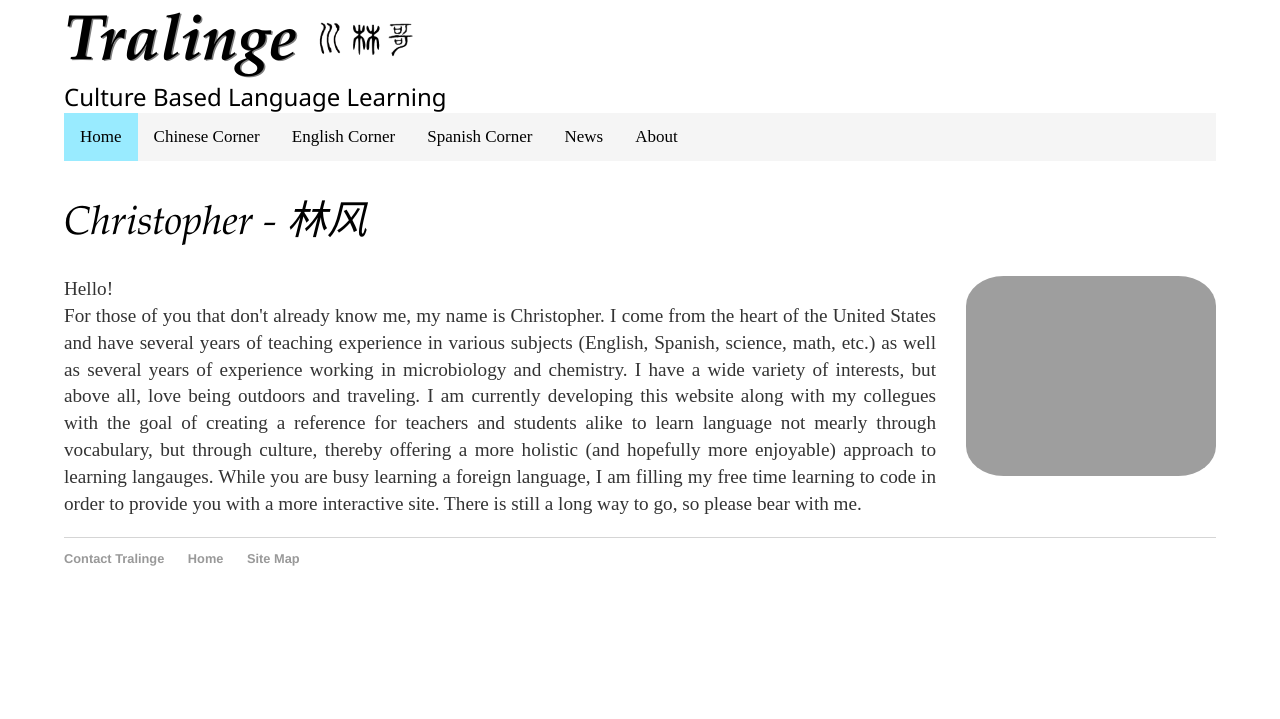
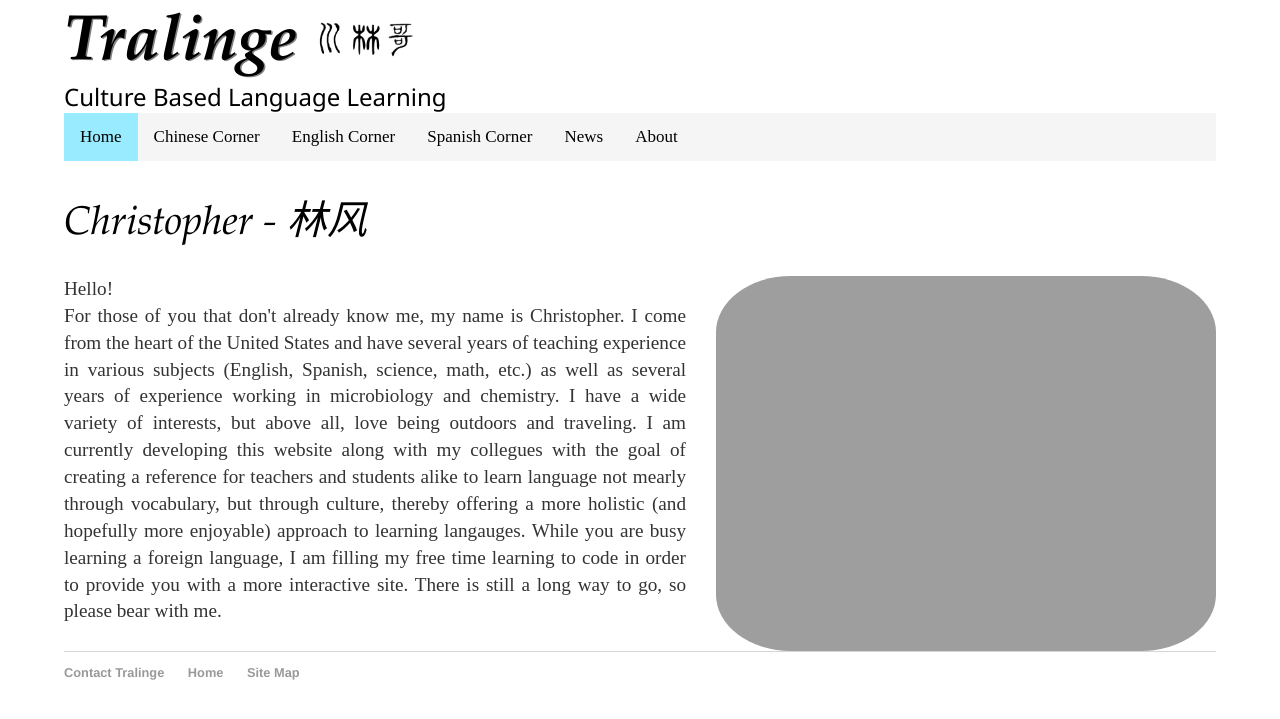
Before and after one commit to Tralinge/tralinge.github.io, a Jekyll site: the page built from about/christopher.html, in a window 1280 px wide. Shown: the top 719 px of the page. Built offline with Jekyll 4.4.1, drawn with Linux system fonts in a browser that asks for light colours.

Commit message:
Update christopher.html

```diff
--- a/about/christopher.html
+++ b/about/christopher.html
@@ -6,8 +6,8 @@
 <div class="clearfix">
 	<h1>Christopher - 林风</h1>
 
-	    <p><img src="http://tralinge.com/media/profile/christopher.jpg"
-			alt="Christopher" style="height:200px; width:250px; margin-left:30px; border-radius:15%; float:right;">
+	    <p><img src="http://tralinge.com/media/profile/christopher.jpg" alt="Christopher"
+		    height=400px width=500px style="max-width:100%; height:auto; margin-left:30px; border-radius:15%; float:right;">
 		Hello!<br>
 	    For those of you that don't already know me, my name is Christopher. I come from the heart
 	    of the United States and have several years of teaching experience in various subjects
```
